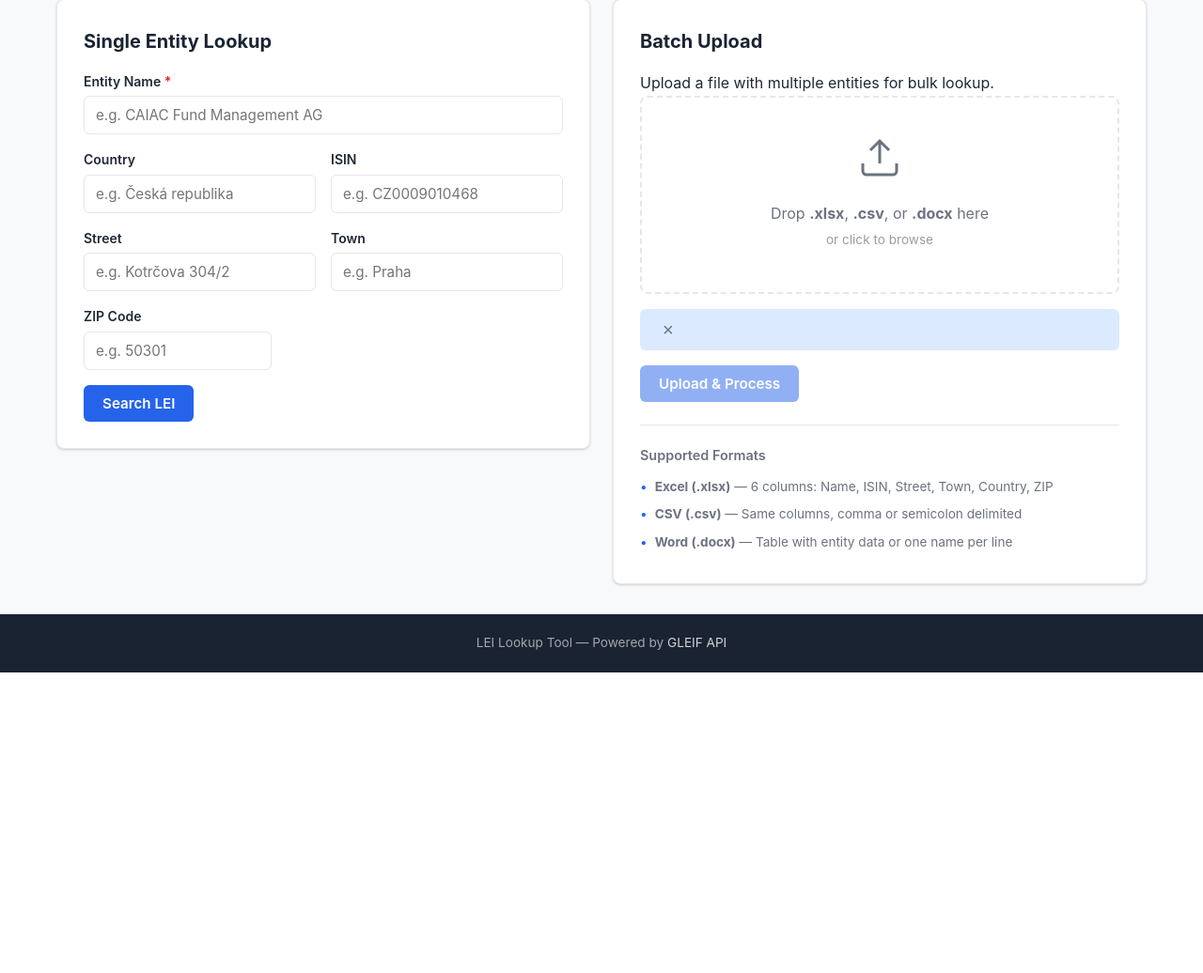
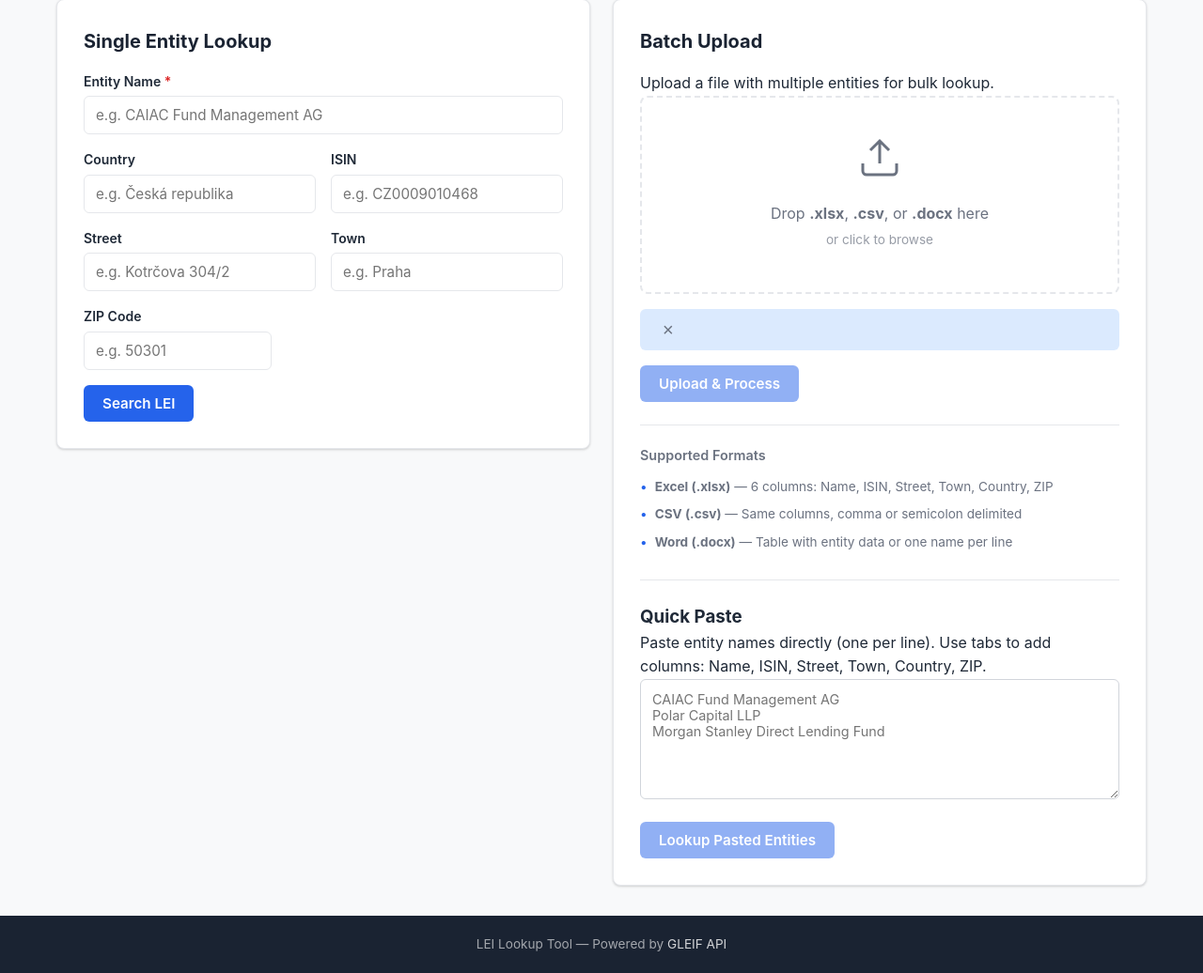
Before and after one commit to jaeksrampota/lei-lookup-tool, a FastAPI app: page / in a window 1280 px wide. Shown: the part 207-1243 px from the top of the page at 94% size. Before the commit the page ends 923 px from the top, so only its background shows below. Run offline with FastAPI, Linux system fonts and the light colour scheme.

Commit message:
Add 8 usability, visibility, performance, and integration features
1. Bulk paste textarea: paste entity names directly, tab-separated
   columns supported (POST /paste)
2. Copy LEI to clipboard: click-to-copy button next to every LEI
   in results table and single lookup
3. Export unmatched only: download button filters to NO_MATCH rows
   (?filter=unmatched query param on /download)
4. Duplicate detection: batch processing reuses results for
   duplicate (name, isin) pairs, skipping redundant API calls
5. Confidence breakdown: match_details field on LookupResult shows
   name/city/street/zip scores as tooltip on hover
6. ETA during batch: client-side remaining time estimate based on
   average processing time per entity
7. Persistent disk cache: SQLite-backed cache with 24h TTL replaces
   in-memory cache, survives server restarts
8. JSON API: POST /api/lookup (single), POST /api/batch (creates job),
   GET /api/job/{id} (poll status+results)

Co-Authored-By: Claude Opus 4.6 (1M context) <noreply@anthropic.com>

```diff
--- a/src/app.py
+++ b/src/app.py
@@ -218,6 +218,9 @@ async def _process_job(job: Job):
     await db.update_job_status(job.id, "processing")
     client = GleifClient()
 
+    # Duplicate detection: cache results by (name, isin) to avoid redundant API calls
+    seen: dict[tuple, tuple[int, LookupResult]] = {}
+
     try:
         for i, entity in enumerate(job.entities):
             job.progress = i
@@ -229,20 +232,28 @@ async def _process_job(job: Job):
             }
             _broadcast(job, event)
 
-            try:
-                result = await lookup_entity(entity, client)
-            except GleifApiError:
-                logger.exception("GLEIF API error for entity %s", entity.name)
-                result = LookupResult(
-                    match_type=MatchType.NO_MATCH,
-                    notes="Chyba při komunikaci s GLEIF API: služba nedostupná.",
-                )
-            except Exception:
-                logger.exception("Error processing entity %s", entity.name)
-                result = LookupResult(
-                    match_type=MatchType.NO_MATCH,
-                    notes="Neočekávaná chyba při vyhledávání.",
-                )
+            dedup_key = (entity.name.lower().strip(), entity.isin or "")
+            if dedup_key in seen:
+                orig_idx, orig_result = seen[dedup_key]
+                result = orig_result.model_copy(update={
+                    "notes": f"Duplicitní záznam — výsledek převzat z řádku {orig_idx + 1}.",
+                })
+            else:
+                try:
+                    result = await lookup_entity(entity, client)
+                except GleifApiError:
+                    logger.exception("GLEIF API error for entity %s", entity.name)
+                    result = LookupResult(
+                        match_type=MatchType.NO_MATCH,
+                        notes="Chyba při komunikaci s GLEIF API: služba nedostupná.",
+                    )
+                except Exception:
+                    logger.exception("Error processing entity %s", entity.name)
+                    result = LookupResult(
+                        match_type=MatchType.NO_MATCH,
+                        notes="Neočekávaná chyba při vyhledávání.",
+                    )
+                seen[dedup_key] = (i, result)
 
             job.results.append(result)
             await db.append_result(job.id, result, i + 1)
@@ -349,8 +360,42 @@ async def results(request: Request, job_id: str):
     })
 
 
+@app.post("/paste")
+async def paste(request: Request, paste_text: str = Form(...)):
+    """Create a batch job from pasted text (one entity per line, tab-separated columns)."""
+    lines = [l.strip() for l in paste_text.strip().splitlines() if l.strip()]
+    if not lines:
+        return _render(request, "index.html", {"upload_error": "No entities found in pasted text."}, status_code=400)
+
+    entities: list[InputEntity] = []
+    for line in lines:
+        parts = line.split("\t")
+        name = parts[0].strip()
+        if not name:
+            continue
+        entities.append(InputEntity(
+            name=name,
+            isin=parts[1].strip() or None if len(parts) > 1 else None,
+            street=parts[2].strip() or None if len(parts) > 2 else None,
+            town=parts[3].strip() or None if len(parts) > 3 else None,
+            country=parts[4].strip() or None if len(parts) > 4 else None,
+            zip_code=parts[5].strip() or None if len(parts) > 5 else None,
+        ))
+
+    if not entities:
+        return _render(request, "index.html", {"upload_error": "No valid entities found in pasted text."}, status_code=400)
+
+    job_id = str(uuid.uuid4())
+    job = Job(id=job_id, filename=f"paste_{len(entities)}_entities", entities=entities)
+    _active_jobs[job_id] = job
+    await _save_job_to_db(job)
+    asyncio.create_task(_process_job(job))
+
+    return RedirectResponse(url=f"/results/{job_id}", status_code=303)
+
+
 @app.get("/download/{job_id}")
-async def download(job_id: str, format: str = "xlsx"):
+async def download(job_id: str, format: str = "xlsx", filter: str = ""):
     job = await _get_job(job_id)
 
     if not job.results:
@@ -358,6 +403,8 @@ async def download(job_id: str, format: str = "xlsx"):
 
     rows = []
     for entity, result in zip(job.entities, job.results):
+        if filter == "unmatched" and result.match_type != MatchType.NO_MATCH:
+            continue
         rows.append({
             "Name": entity.name,
             "ISIN": entity.isin or "",
@@ -418,3 +465,105 @@ async def history(request: Request):
     return _render(request, "history.html", {
         "jobs": sorted_jobs,
     })
+
+
+# ---------------------------------------------------------------------------
+# JSON API endpoints
+# ---------------------------------------------------------------------------
+
+@app.post("/api/lookup")
+async def api_lookup(request: Request):
+    """Single entity lookup returning JSON."""
+    body = await request.json()
+    name = (body.get("name") or "").strip()
+    if not name:
+        return JSONResponse({"error": "name is required"}, status_code=400)
+
+    entity = InputEntity(
+        name=name,
+        isin=(body.get("isin") or "").strip() or None,
+        street=(body.get("street") or "").strip() or None,
+        town=(body.get("town") or "").strip() or None,
+        country=(body.get("country") or "").strip() or None,
+        zip_code=(body.get("zip_code") or "").strip() or None,
+    )
+
+    client = GleifClient()
+    try:
+        result = await lookup_entity(entity, client)
+    except GleifApiError:
+        return JSONResponse({"error": "GLEIF API unavailable"}, status_code=503)
+    except Exception:
+        logger.exception("API lookup failed for %s", name)
+        return JSONResponse({"error": "Internal error"}, status_code=500)
+    finally:
+        await client.close()
+
+    return JSONResponse({
+        "entity": entity.model_dump(),
+        "result": result.model_dump(),
+    })
+
+
+@app.post("/api/batch")
+async def api_batch(request: Request):
+    """Batch lookup from JSON array, returns job ID for polling."""
+    body = await request.json()
+    items = body if isinstance(body, list) else body.get("entities", [])
+    if not items:
+        return JSONResponse({"error": "Provide a list of entities"}, status_code=400)
+
+    entities: list[InputEntity] = []
+    for item in items:
+        name = (item.get("name") or "").strip()
+        if not name:
+            continue
+        entities.append(InputEntity(
+            name=name,
+            isin=(item.get("isin") or "").strip() or None,
+            street=(item.get("street") or "").strip() or None,
+            town=(item.get("town") or "").strip() or None,
+            country=(item.get("country") or "").strip() or None,
+            zip_code=(item.get("zip_code") or "").strip() or None,
+        ))
+
+    if not entities:
+        return JSONResponse({"error": "No valid entities found"}, status_code=400)
+
+    job_id = str(uuid.uuid4())
+    job = Job(id=job_id, filename=f"api_batch_{len(entities)}", entities=entities)
+    _active_jobs[job_id] = job
+    await _save_job_to_db(job)
+    asyncio.create_task(_process_job(job))
+
+    return JSONResponse({
+        "job_id": job_id,
+        "total": len(entities),
+        "status_url": f"/api/job/{job_id}",
+        "progress_url": f"/progress/{job_id}",
+    })
+
+
+@app.get("/api/job/{job_id}")
+async def api_job_status(job_id: str):
+    """Get job status and results as JSON."""
+    try:
+        job = await _get_job(job_id)
+    except HTTPException:
+        return JSONResponse({"error": "Job not found"}, status_code=404)
+
+    results_out = []
+    for i, result in enumerate(job.results):
+        entity = job.entities[i] if i < len(job.entities) else None
+        results_out.append({
+            "entity": entity.model_dump() if entity else None,
+            "result": result.model_dump(),
+        })
+
+    return JSONResponse({
+        "job_id": job.id,
+        "status": job.status,
+        "progress": job.progress,
+        "total": len(job.entities),
+        "results": results_out,
+    })
--- a/src/main.py
+++ b/src/main.py
@@ -92,6 +92,12 @@ async def lookup_entity(entity: InputEntity, client: GleifClient) -> LookupResul
                 gleif_legal_address=candidate.legal_address.format() if candidate.legal_address else None,
                 gleif_hq_address=candidate.hq_address.format() if candidate.hq_address else None,
                 notes="Plná shoda názvu a legal address.",
+                match_details={
+                    "name_score": round(ns, 1),
+                    "city_score": round(legal_details.get("city_score", 0), 1),
+                    "street_score": round(legal_details.get("street_score", 0), 1),
+                    "zip_score": round(legal_details.get("zip_score", 0), 1),
+                },
             )
             if best_full_match is None or confidence > best_full_match.confidence:
                 best_full_match = result
--- a/src/models.py
+++ b/src/models.py
@@ -68,3 +68,4 @@ class LookupResult(BaseModel):
     gleif_legal_address: Optional[str] = None
     gleif_hq_address: Optional[str] = None
     notes: str = ""
+    match_details: Optional[dict] = None
--- a/src/static/css/style.css
+++ b/src/static/css/style.css
@@ -833,6 +833,70 @@ footer a:hover {
     outline: none;
 }
 
+/* ===== Copy LEI Button ===== */
+.btn-copy {
+    background: none;
+    border: none;
+    cursor: pointer;
+    font-size: 0.85rem;
+    padding: 2px 4px;
+    border-radius: 3px;
+    vertical-align: middle;
+    opacity: 0.5;
+    transition: opacity 0.15s;
+}
+.btn-copy:hover {
+    opacity: 1;
+    background: var(--color-bg);
+}
+
+/* ===== Confidence Breakdown Tooltip ===== */
+.breakdown {
+    display: none;
+    font-size: 0.7rem;
+    color: #666;
+    white-space: nowrap;
+}
+.confidence-cell:hover .breakdown,
+.confidence:hover .breakdown {
+    display: inline;
+    margin-left: 4px;
+}
+
+/* ===== Outline Button Variant ===== */
+.btn-outline {
+    background: transparent;
+    border: 1px solid var(--color-accent);
+    color: var(--color-accent);
+}
+.btn-outline:hover {
+    background: var(--color-accent);
+    color: #fff;
+}
+
+/* ===== Paste Area ===== */
+.divider {
+    border: none;
+    border-top: 1px solid #e5e7eb;
+    margin: 24px 0;
+}
+
+#paste-text {
+    width: 100%;
+    min-height: 120px;
+    padding: 12px;
+    border: 1px solid #d1d5db;
+    border-radius: 6px;
+    font-family: inherit;
+    font-size: 0.9rem;
+    resize: vertical;
+}
+#paste-text:focus {
+    border-color: var(--color-accent);
+    box-shadow: 0 0 0 3px rgba(37, 99, 235, 0.1);
+    outline: none;
+}
+
 /* ===== Print ===== */
 @media print {
     header, footer, .drop-zone, .download-toolbar, .download-bar,
--- a/src/static/js/app.js
+++ b/src/static/js/app.js
@@ -6,6 +6,8 @@ document.addEventListener('DOMContentLoaded', function () {
     initDropZone();
     initFileInput();
     initLookupForm();
+    initPasteArea();
+    initCopyButtons();
     initTableFilter();
     initSortableColumns();
     initTimestamps();
@@ -146,12 +148,23 @@ function connectProgress(jobId, totalEntities) {
     var tbody = document.getElementById('results-tbody');
 
     var startTime = Date.now();
+    var resultTimestamps = [];
     var timerInterval = setInterval(function () {
         var elapsed = Math.floor((Date.now() - startTime) / 1000);
         var min = Math.floor(elapsed / 60);
         var sec = elapsed % 60;
+        var etaStr = '';
+        if (resultTimestamps.length >= 2) {
+            var avgMs = (resultTimestamps[resultTimestamps.length - 1] - resultTimestamps[0]) / (resultTimestamps.length - 1);
+            var remaining = Math.max(0, (totalEntities - resultTimestamps.length) * avgMs / 1000);
+            var rm = Math.floor(remaining / 60);
+            var rs = Math.floor(remaining % 60);
+            etaStr = ' \u00b7 ~' + (rm > 0 ? rm + 'm ' : '') + rs + 's remaining';
+        } else if (resultTimestamps.length > 0) {
+            etaStr = ' \u00b7 Calculating...';
+        }
         if (progressTime) {
-            progressTime.textContent = (min > 0 ? min + 'm ' : '') + sec + 's';
+            progressTime.textContent = (min > 0 ? min + 'm ' : '') + sec + 's' + etaStr;
         }
     }, 1000);
 
@@ -170,6 +183,7 @@ function connectProgress(jobId, totalEntities) {
         }
 
         if (data.type === 'result') {
+            resultTimestamps.push(Date.now());
             /* Add row to table */
             var tr = document.createElement('tr');
             tr.innerHTML =
@@ -293,6 +307,32 @@ function showToast(message, type) {
     }, 4000);
 }
 
+/* ===== Paste Area ===== */
+function initPasteArea() {
+    var textarea = document.getElementById('paste-text');
+    var btn = document.getElementById('paste-submit');
+    if (!textarea || !btn) return;
+
+    textarea.addEventListener('input', function () {
+        btn.disabled = !textarea.value.trim();
+    });
+}
+
+/* ===== Copy LEI Buttons ===== */
+function initCopyButtons() {
+    document.addEventListener('click', function (e) {
+        var btn = e.target.closest('.btn-copy');
+        if (!btn) return;
+        var lei = btn.getAttribute('data-lei');
+        if (!lei) return;
+        navigator.clipboard.writeText(lei).then(function () {
+            showToast('Copied: ' + lei, 'success');
+        }).catch(function () {
+            showToast('Copy failed', 'error');
+        });
+    });
+}
+
 /* ===== Utilities ===== */
 function escapeHtml(str) {
     if (!str) return '';
--- a/src/templates/index.html
+++ b/src/templates/index.html
@@ -73,7 +73,7 @@
             <div class="result-grid">
                 <div class="result-item">
                     <span class="result-label">LEI</span>
-                    <span class="result-value lei-value">{{ result.lei or 'NOT FOUND' }}</span>
+                    <span class="result-value lei-value">{{ result.lei or 'NOT FOUND' }}{% if result.lei %} <button class="btn-copy" data-lei="{{ result.lei }}" title="Copy LEI to clipboard">&#x1f4cb;</button>{% endif %}</span>
                 </div>
                 <div class="result-item">
                     <span class="result-label">Status</span>
@@ -85,8 +85,12 @@
                 </div>
                 <div class="result-item">
                     <span class="result-label">Confidence</span>
-                    <span class="confidence confidence-{{ 'high' if result.confidence >= 85 else ('medium' if result.confidence >= 65 else 'low') }}">
+                    <span class="confidence confidence-{{ 'high' if result.confidence >= 85 else ('medium' if result.confidence >= 65 else 'low') }}"
+                          {% if result.match_details %}title="Name: {{ result.match_details.name_score }}%, City: {{ result.match_details.city_score }}%, Street: {{ result.match_details.street_score }}%, ZIP: {{ result.match_details.zip_score }}%"{% endif %}>
                         {{ "%.1f" | format(result.confidence) }}%
+                        {% if result.match_details %}
+                        <span class="breakdown">N:{{ result.match_details.name_score|int }} C:{{ result.match_details.city_score|int }} S:{{ result.match_details.street_score|int }} Z:{{ result.match_details.zip_score|int }}</span>
+                        {% endif %}
                     </span>
                 </div>
                 {% if result.gleif_legal_name %}
@@ -162,6 +166,20 @@
                 <li><strong>Word (.docx)</strong> &mdash; Table with entity data or one name per line</li>
             </ul>
         </div>
+
+        <hr class="divider">
+
+        <h3 id="paste-heading">Quick Paste</h3>
+        <p>Paste entity names directly (one per line). Use tabs to add columns: Name, ISIN, Street, Town, Country, ZIP.</p>
+        <form id="paste-form" method="post" action="/paste">
+            <div class="form-group">
+                <textarea id="paste-text" name="paste_text" rows="6"
+                          placeholder="CAIAC Fund Management AG&#10;Polar Capital LLP&#10;Morgan Stanley Direct Lending Fund"></textarea>
+            </div>
+            <button type="submit" class="btn btn-primary" id="paste-submit" disabled>
+                Lookup Pasted Entities
+            </button>
+        </form>
     </section>
 </div>
 {% endblock %}
```
Also changed, not shown: src/cache.py (+56 -7 lines), src/templates/results.html (+6 -2 lines), 1 other file.
